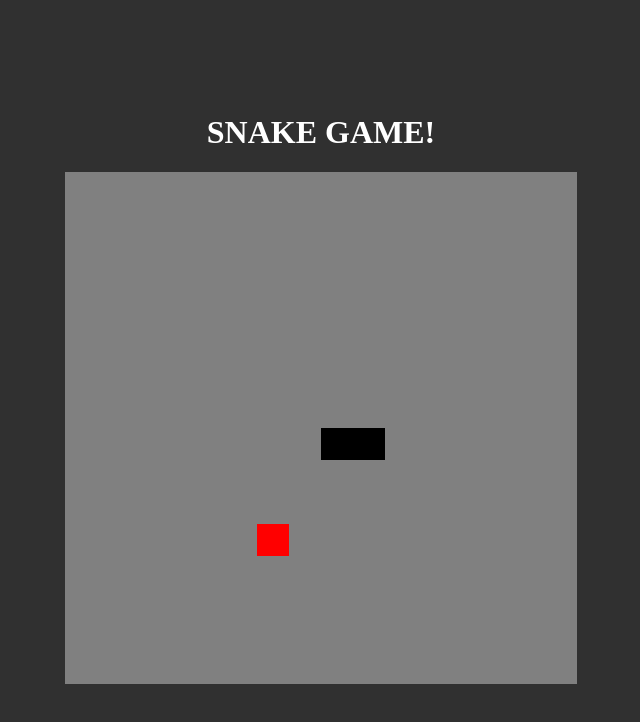
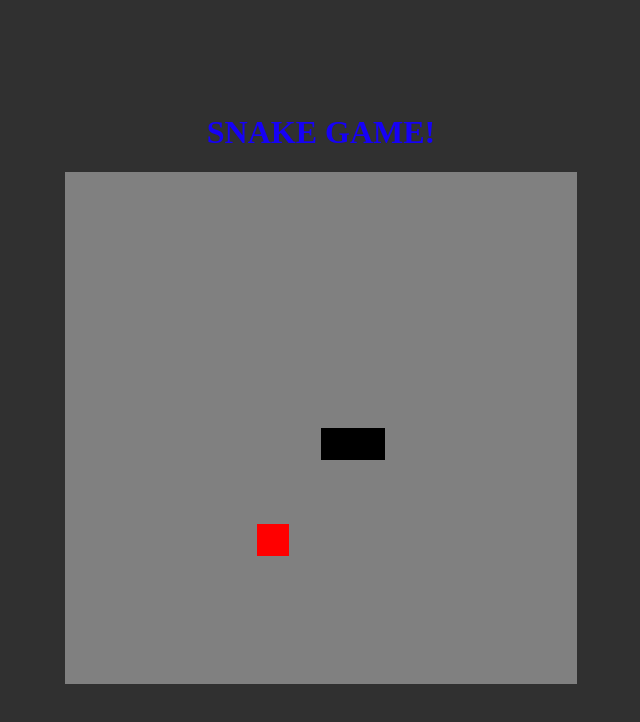
Before and after one commit to LoddyFx/snake-game-dio, a plain HTML site: page index.html in a window 1280 px wide. Shown: the whole page, without its empty margins (295-935 px from the left). Drawn offline with Linux system fonts and the light colour scheme.

Commit message:
Update style.css

```diff
--- a/style.css
+++ b/style.css
@@ -6,9 +6,5 @@ body{
     justify-content: center;
     align-items: center;
     background-color:rgb(48, 48, 48);
-    color: rgb(58, 58, 58);
+    color: rgb(22, 1, 247);
 }
-
-.titulo{
-    color: white;
-}
```
